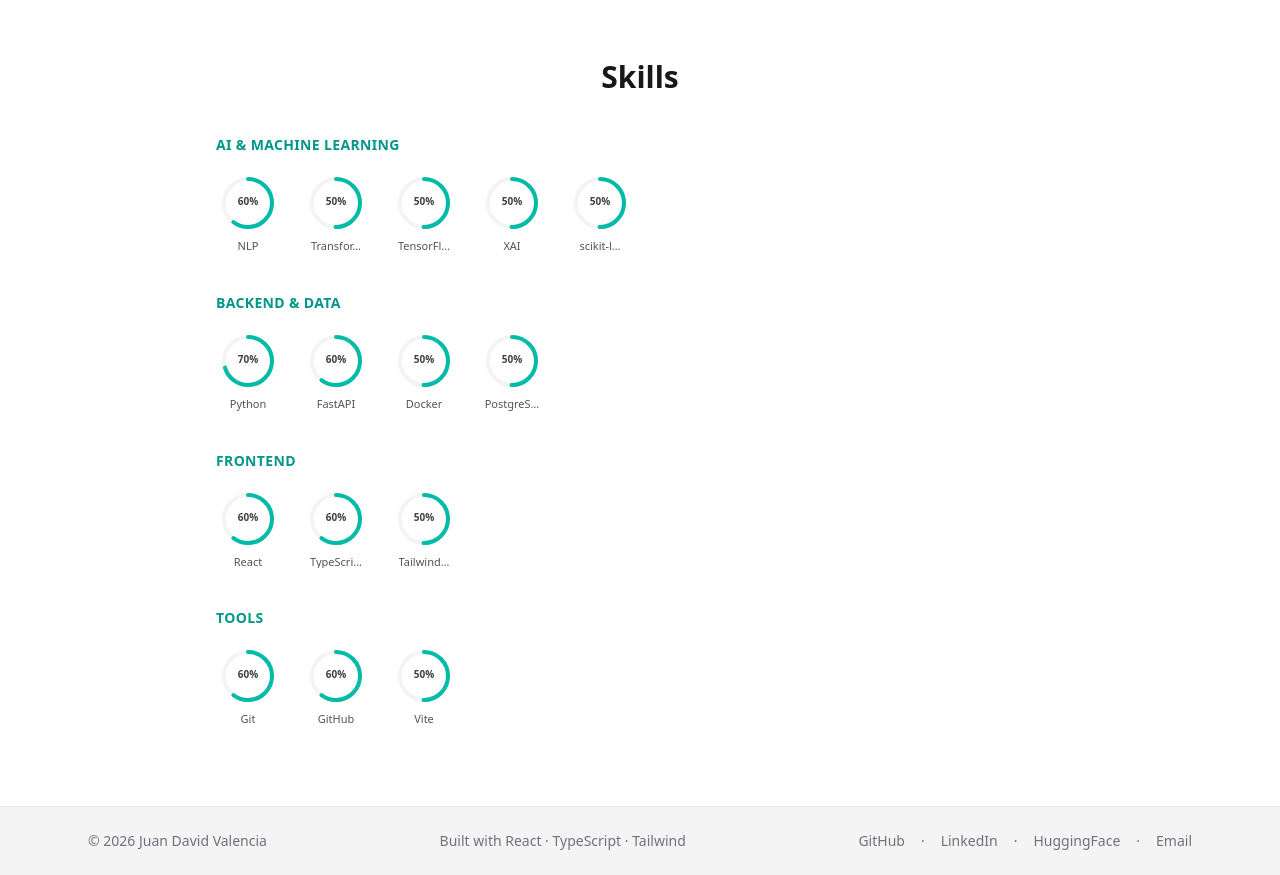
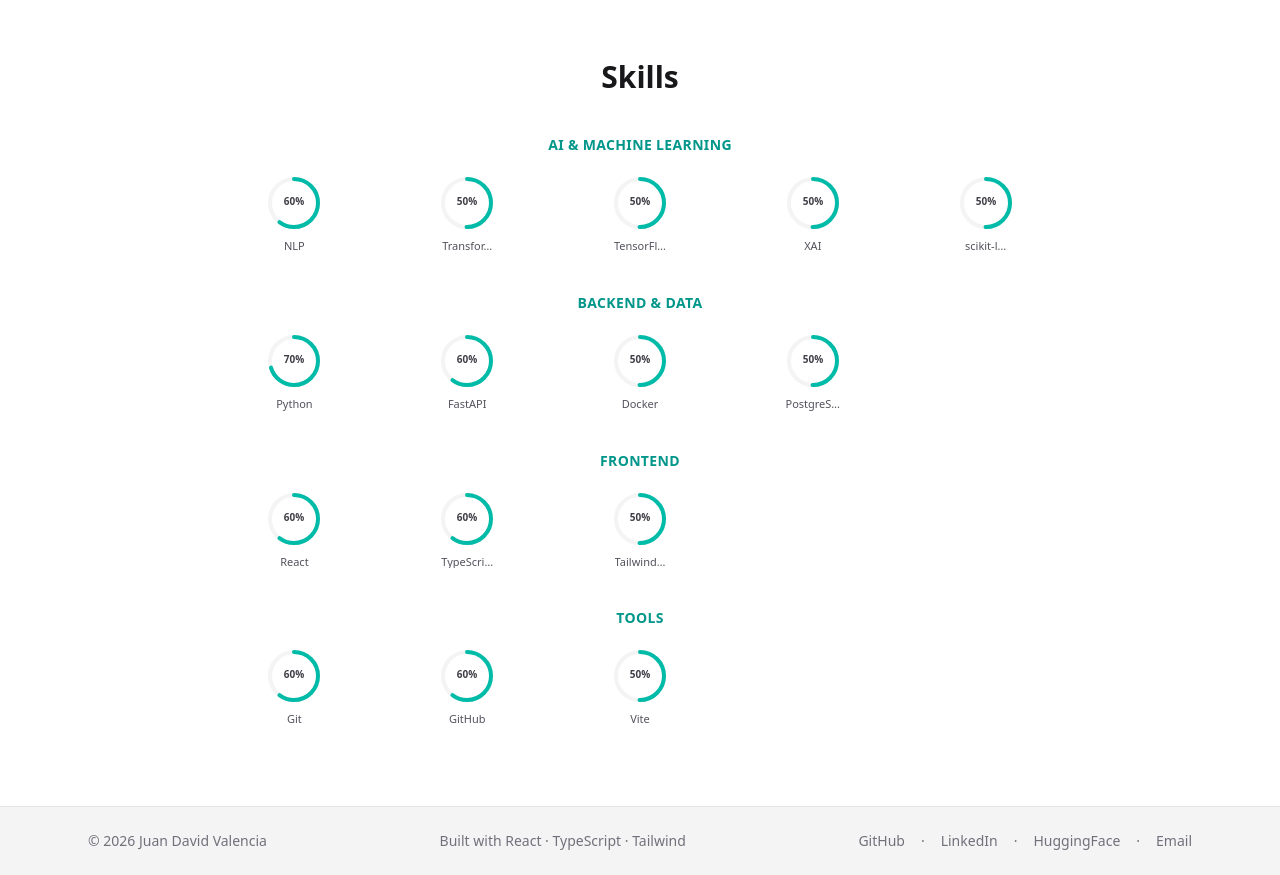
Before and after one commit to jdvalmart/portafolio-jdvalmart, a React (Vite) app: page /about in a window 1280 px wide. Shown: the part 2460-3335 px from the top of the page. Built offline with nearby package versions, Linux system fonts and the light colour scheme.

Commit message:
fix: center skills grid with justify-items-center

```diff
--- a/src/components/Skills.tsx
+++ b/src/components/Skills.tsx
@@ -103,10 +103,10 @@ export const Skills = () => {
       <div className="space-y-10">
         {skillGroups.map((group) => (
           <div key={group.title}>
-            <h3 className="text-sm font-semibold text-teal-600 dark:text-teal-400 uppercase tracking-wide mb-4 text-center sm:text-left">
+            <h3 className="text-sm font-semibold text-teal-600 dark:text-teal-400 uppercase tracking-wide mb-4 text-center">
               {group.title}
             </h3>
-            <div className="flex flex-wrap justify-center sm:justify-start gap-4 sm:gap-6">
+            <div className="grid grid-cols-3 sm:grid-cols-4 md:grid-cols-5 gap-4 justify-items-center">
               {group.skills.map((skill) => (
                 <SkillRing key={skill.name} skill={skill} />
               ))}
```
